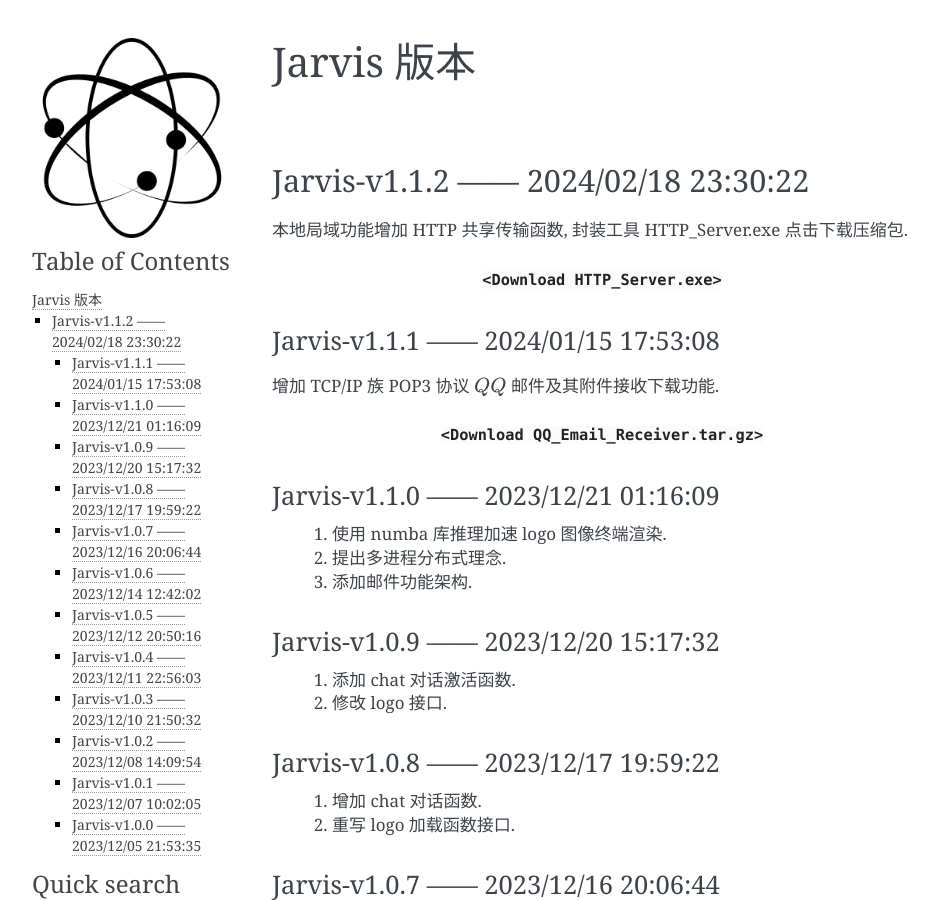
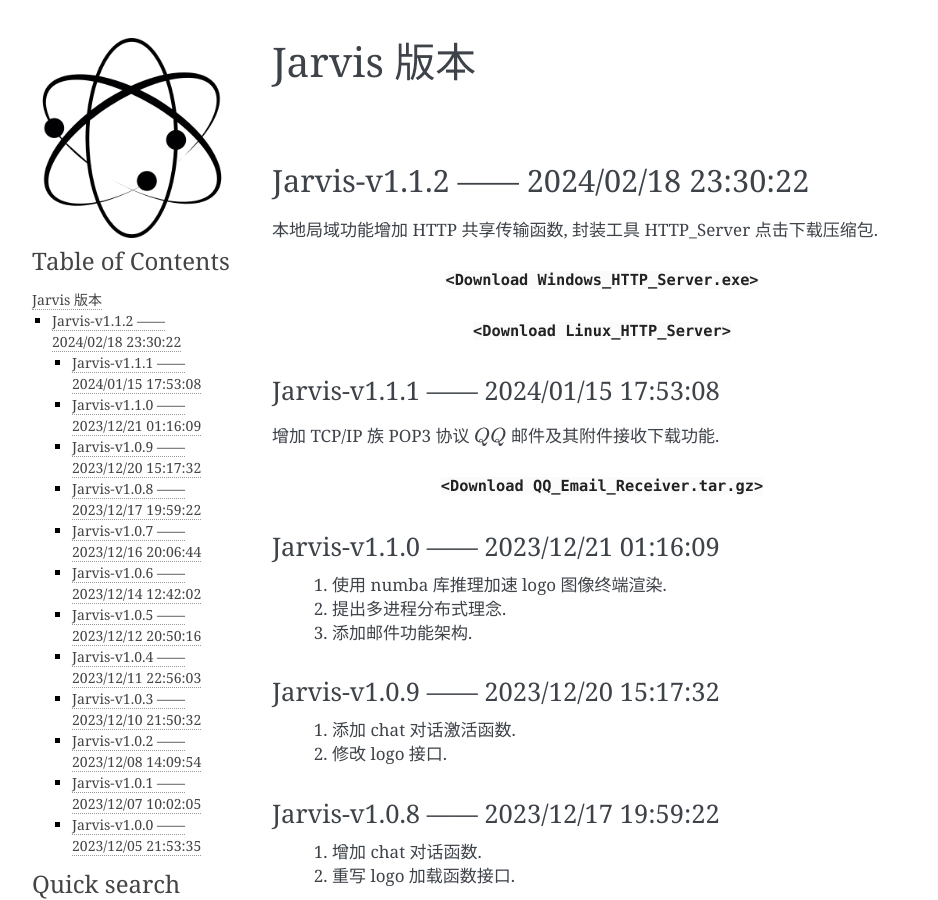
Before and after one commit to Illusionna/Web, a Sphinx documentation site: the page built from source/projects/Computer/Jarvis/Version/version.rst, in a window 1280 px wide and 900 px high. Shown: the whole window, without its empty margins (148-1086 px from the left). Built offline with Sphinx 7.4.7, drawn with Linux system fonts in a browser that asks for light colours; formulas are drawn with MathJax 3.

Commit message:
Update version.rst

```diff
--- a/source/projects/Computer/Jarvis/Version/version.rst
+++ b/source/projects/Computer/Jarvis/Version/version.rst
@@ -5,10 +5,11 @@ Jarvis 版本
 
 Jarvis-v1.1.2 —— 2024/02/18 23:30:22
 ''''''''''''''''''''''''''''''''''''''''''''
-本地局域功能增加 HTTP 共享传输函数, 封装工具 HTTP_Server.exe 点击下载压缩包.
+本地局域功能增加 HTTP 共享传输函数, 封装工具 HTTP_Server 点击下载压缩包.
 
-.. centered:: :download:`<Download HTTP_Server.exe> <./attachments/局域传输工具.tar.gz>`
+.. centered:: :download:`<Download Windows_HTTP_Server.exe> <./attachments/Windows局域传输工具.tar.gz>`
 
+.. centered:: :download:`<Download Linux_HTTP_Server> <./attachments/Linux局域传输工具.tar.gz>`
 
 
 Jarvis-v1.1.1 —— 2024/01/15 17:53:08
```
